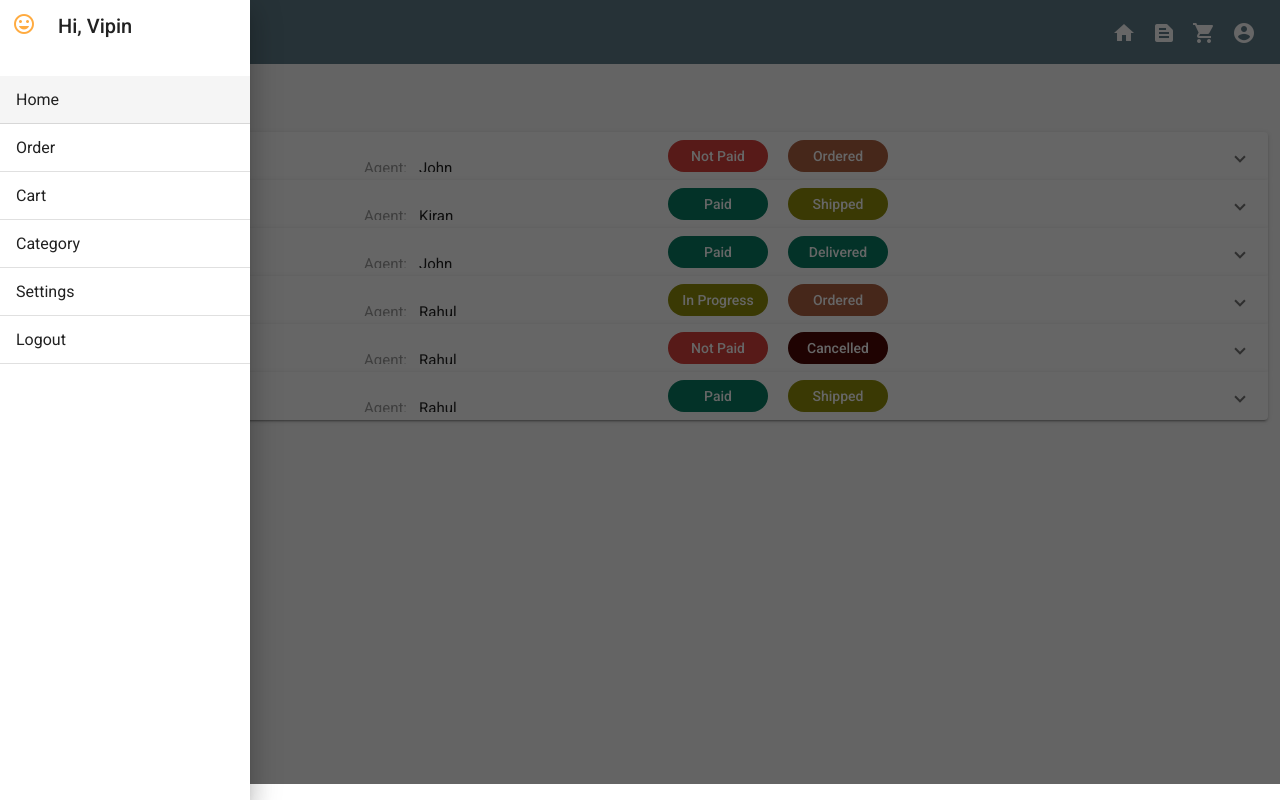
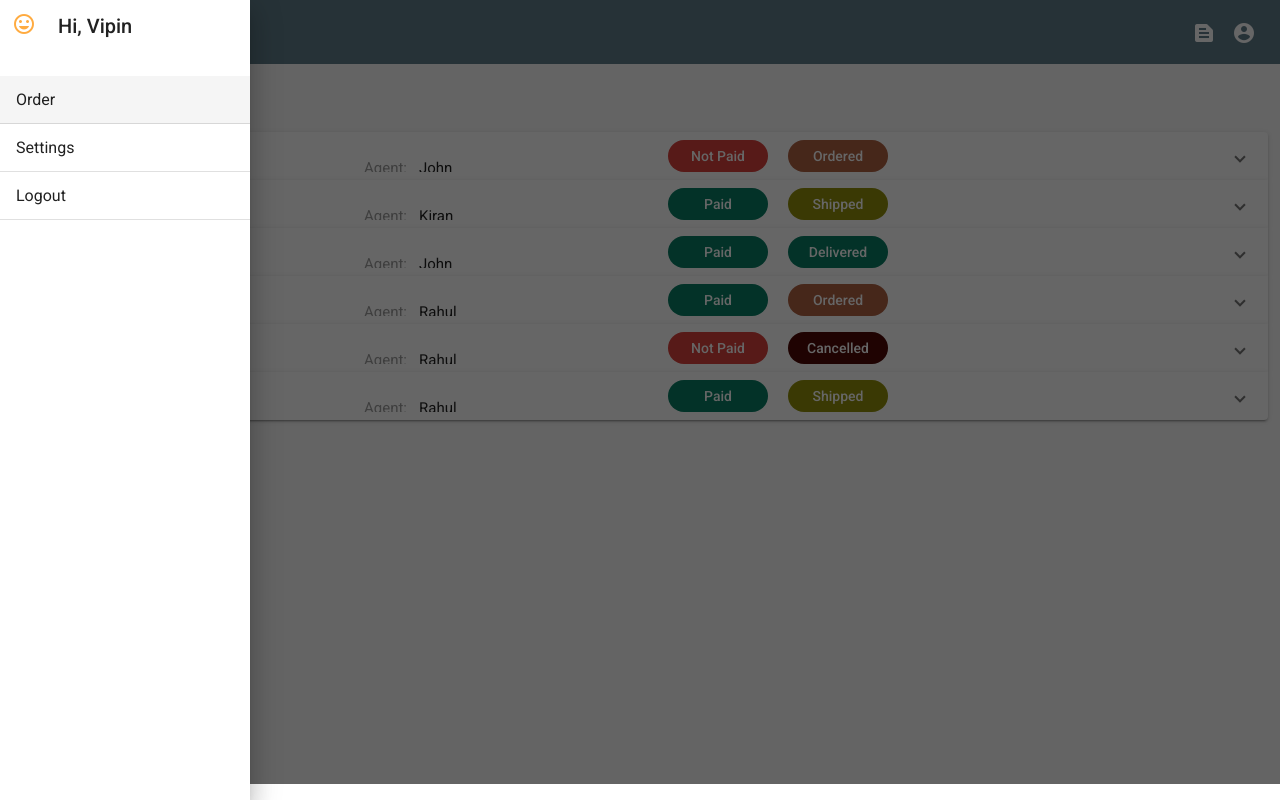
Before and after one commit to Vipin-vis/shopping-mart, an Angular app: page /order in a window 1280 px wide. Both pictures are taken after a click on the button "menu". Built offline with nearby package versions, Linux system fonts and the light colour scheme.

Commit message:
Added cart count and multiple views based on user type

```diff
--- a/src/app/core/data/dummyData.ts
+++ b/src/app/core/data/dummyData.ts
@@ -50,7 +50,7 @@ export const Orders = [
         "id": "989",
         "number": "87854",
         "status": 1,
-        "paid": 2,
+        "paid": 1,
         "agent": "Rahul",
         "customer": "Ajith",
         "products": [
--- a/src/app/core/services/shared.service.ts
+++ b/src/app/core/services/shared.service.ts
@@ -1,41 +1,60 @@
 import { Injectable } from '@angular/core';
+import { Observable, Subject } from 'rxjs';
 
 @Injectable({
   providedIn: 'root'
 })
 export class SharedService {
 
-  userType:string;
-  cartData:any= [];
+  userType = new Subject();
+  userTypeValue: string;
+  cartData: any = [];
+  cartDataLength = new Subject();
 
   constructor() {
-    this.userType = "";
+    this.userTypeValue = "";
   }
 
-  setCartData(cartData:any) {
+  setCartData(cartData: any) {
     this.cartData.push(cartData);
+    this.setcartDataLength(this.cartData.length);
   }
-  removeItemFromCart(id:any) {
+  removeItemFromCart(id: any) {
     let indexToDel = -1;
-    this.cartData.forEach((prod:any, index:number) => {
-      if(prod.id === id) {
+    this.cartData.forEach((prod: any, index: number) => {
+      if (prod.id === id) {
         indexToDel = index;
       }
     });
     if (indexToDel > -1) {
       this.cartData.splice(indexToDel, 1);
+      this.setcartDataLength(this.cartData.length);
       return true;
     }
     return false;
   }
   clearCart() {
     this.cartData = [];
+    this.setcartDataLength(this.cartData.length);
   }
-  setUserType(type:string) {
-    this.userType = type;
+  setcartDataLength(len: number) {
+    this.cartDataLength.next(len);
   }
 
-  getUserType():string {
-    return this.userType;
+  getcartDataLength() {
+    return this.cartDataLength.asObservable();
+  }
+
+  setUserType(type: string) {
+    this.userType.next(type);
+    this.userTypeValue = type;
+  }
+
+  getUserType() {
+    return this.userType.asObservable();
+  }
+
+  getUserTypeValue() {
+
   }
 }
--- a/src/app/pages/components/login/login.component.html
+++ b/src/app/pages/components/login/login.component.html
@@ -1,20 +1,20 @@
 <div class="main-div">
     <mat-card class="login-card">
         <img class="user-img" src="../../../../assets/user.png" alt="user" width="150" height="160">
-        <div class="login-form">
+        <form class="login-form">
             <mat-form-field class="input-full-width">
                 <mat-label>Username</mat-label>
                 <mat-icon matSuffix>account_circle</mat-icon>
-                <input [(ngModel)]="userName" matInput>
+                <input [(ngModel)]="userName" matInput name="userName">
             </mat-form-field>
             <br>
             <mat-form-field class="input-full-width">
                 <mat-label>Password</mat-label>
                 <mat-icon matSuffix>vpn_key</mat-icon>
-                <input [(ngModel)]="password" type="password" matInput>
+                <input [(ngModel)]="password" type="password" matInput name="password">
             </mat-form-field>
-            <button (click) = "onLogin()" class="login-btn" mat-raised-button color="accent">login</button>
-        </div>
+            <button type="submit" (click) = "onLogin()" class="login-btn" mat-raised-button color="accent">login</button>
+        </form>
 
     </mat-card>
 </div>
--- a/src/app/pages/components/login/login.component.ts
+++ b/src/app/pages/components/login/login.component.ts
@@ -26,15 +26,19 @@ export class LoginComponent implements OnInit {
     if (this.userName === "admin" &&
       this.password === "admin" ||
       this.userName === "agent" &&
-      this.password === "agent"||
+      this.password === "agent" ||
       this.userName === "accountant" &&
       this.password === "accountant") {
-        this._sharedService.setUserType(this.userName);
+      this._sharedService.setUserType(this.userName);
+      if (this._sharedService.userTypeValue === "accountant") {
+        this.router.navigate(['/order']);
+      } else {
         this.router.navigate(['/home']);
+      }
     }
     return;
-    this._http.getLogin(this.userName, this.password).subscribe((res:any)=> {
-      if(res) {
+    this._http.getLogin(this.userName, this.password).subscribe((res: any) => {
+      if (res) {
         this._sharedService.setUserType(res.userType);
         this._auth.setToken(res.authToken);
       }
--- a/src/app/pages/components/main/main.component.html
+++ b/src/app/pages/components/main/main.component.html
@@ -4,9 +4,25 @@
             <mat-icon class="user__icon" color="accent">mood</mat-icon>
             <h2 class="user__name"> Hi, {{user}}</h2>
         </div>
-        <mat-selection-list #shoes [multiple]="false">
-            <mat-list-option (click)="drawer.toggle()"  [routerLink]="item.path"*ngFor="let item of listItems" [value]="item">
-                {{item.name}}
+        <mat-selection-list [multiple]="false">
+            <mat-list-option *ngIf="(userType === 'admin') || (userType === 'agent')"  (click)="drawer.toggle()"  [routerLink]="'/home'" >
+                Home
+                <mat-divider></mat-divider>
+            </mat-list-option>
+            <mat-list-option (click)="drawer.toggle()"  [routerLink]="'/order'" >
+                Order
+                <mat-divider></mat-divider>
+            </mat-list-option>
+            <mat-list-option *ngIf="(userType === 'admin') || (userType === 'agent')"  (click)="drawer.toggle()"  [routerLink]="'/cart'" >
+                Cart
+                <mat-divider></mat-divider>
+            </mat-list-option>
+            <mat-list-option (click)="drawer.toggle()"  >
+                Settings
+                <mat-divider></mat-divider>
+            </mat-list-option>
+            <mat-list-option (click)="drawer.toggle()"  [routerLink]="'/login'" >
+                Logout
                 <mat-divider></mat-divider>
             </mat-list-option>
         </mat-selection-list>
@@ -18,14 +34,14 @@
             </button>
             <span>Fab One Mart</span>
             <span class="example-spacer"></span>
-            <button mat-icon-button [routerLink]="'/home'">
+            <button mat-icon-button *ngIf="(userType === 'admin') || (userType === 'agent')" [routerLink]="'/home'">
                 <mat-icon matTooltip="Home">home</mat-icon>
             </button>
             <button mat-icon-button [routerLink]="'/order'">
                 <mat-icon matTooltip="Order">text_snippet</mat-icon>
             </button>
-            <button mat-icon-button [routerLink]="'/cart'">
-                <mat-icon matTooltip="Cart">shopping_cart</mat-icon>
+            <button mat-icon-button *ngIf="(userType === 'admin') || (userType === 'agent')" [routerLink]="'/cart'">
+                <mat-icon [matBadge]="cartLength" matBadgeColor="accent" matTooltip="Cart">shopping_cart</mat-icon>
             </button>
             <button mat-icon-button class="example-icon">
                 <mat-icon matTooltip="Account" >account_circle</mat-icon>
--- a/src/app/pages/components/main/main.component.ts
+++ b/src/app/pages/components/main/main.component.ts
@@ -2,6 +2,7 @@ import { Component, OnInit } from '@angular/core';
 import { NavigationEnd, Router } from '@angular/router';
 import { APP_CONSTANTS } from 'src/app/core/constants/constants';
 import { Location } from "@angular/common";
+import { SharedService } from 'src/app/core/services/shared.service';
 @Component({
   selector: 'app-main',
   templateUrl: './main.component.html',
@@ -11,7 +12,17 @@ export class MainComponent implements OnInit {
   user: string = "Vipin";
   listItems = APP_CONSTANTS.sideNavItems;
   route: string = "";
-  constructor(location: Location, router: Router) {
+  cartLength:number;
+  userType:string = "";
+
+  constructor(location: Location, router: Router, private _sharedService: SharedService) {
+    this.cartLength = 0;
+    this._sharedService.getcartDataLength().subscribe((len:any) => {
+      this.cartLength = len;
+    })
+    this._sharedService.getUserType().subscribe((type:any) => {
+      this.userType = type;
+    })
     router.events.subscribe(val => {
       if (location.path() != "") {
         this.route = location.path();
--- a/src/app/pages/components/order/order.component.html
+++ b/src/app/pages/components/order/order.component.html
@@ -28,10 +28,6 @@
                         <mat-chip class="payment-chip not-paid" *ngIf="order.paid === 0"
                             style="background-color: rgb(219, 64, 59);" selected>Not Paid
                         </mat-chip>
-                        <mat-chip class="payment-chip not-paid" *ngIf="order.paid === 2"
-                            style="background-color:  rgb(146, 144, 9);" selected>In Progress
-                        </mat-chip>
-
                     </mat-chip-list>
                     <mat-chip-list class="shipment-chip-list" aria-label="Fish selection">
                         <mat-chip class="shipment-chip" *ngIf="order.status === 1"
@@ -60,7 +56,6 @@
                         <mat-select [(value)]="order.paid">
                             <mat-option  [value]="1">Paid</mat-option>
                             <mat-option [value]="0">Not Paid</mat-option>
-                            <mat-option [value]="2">In Progress</mat-option>
                         </mat-select>
                     </mat-form-field>
                     <mat-form-field *ngIf="displayOrderStatus" appearance="fill">
--- a/src/app/pages/components/order/order.component.ts
+++ b/src/app/pages/components/order/order.component.ts
@@ -16,7 +16,7 @@ export class OrderComponent implements OnInit {
   displayDeleteOrder = true;
 
   constructor(private _sharedService: SharedService) {
-    let userType: string = this._sharedService.getUserType();
+    let userType: string = this._sharedService.userTypeValue;
     if (userType === "admin") {
       this.displayPayment = true;
       this.displayOrderStatus = true;
--- a/src/app/pages/components/products/products.component.ts
+++ b/src/app/pages/components/products/products.component.ts
@@ -48,7 +48,6 @@ export class ProductsComponent implements OnInit {
    * @param {number} scrollY
    */
   onScroll(scrollY: number) {
-    console.log(scrollY)
     if (scrollY >= 100) {
       this.showSearchButton = true;
     } else {
@@ -68,7 +67,6 @@ export class ProductsComponent implements OnInit {
   }
 
   addProduct(item:any) {
-    console.log(item)
     let itemToadd = {
       "item": item.name,
       "category": "category",
```
